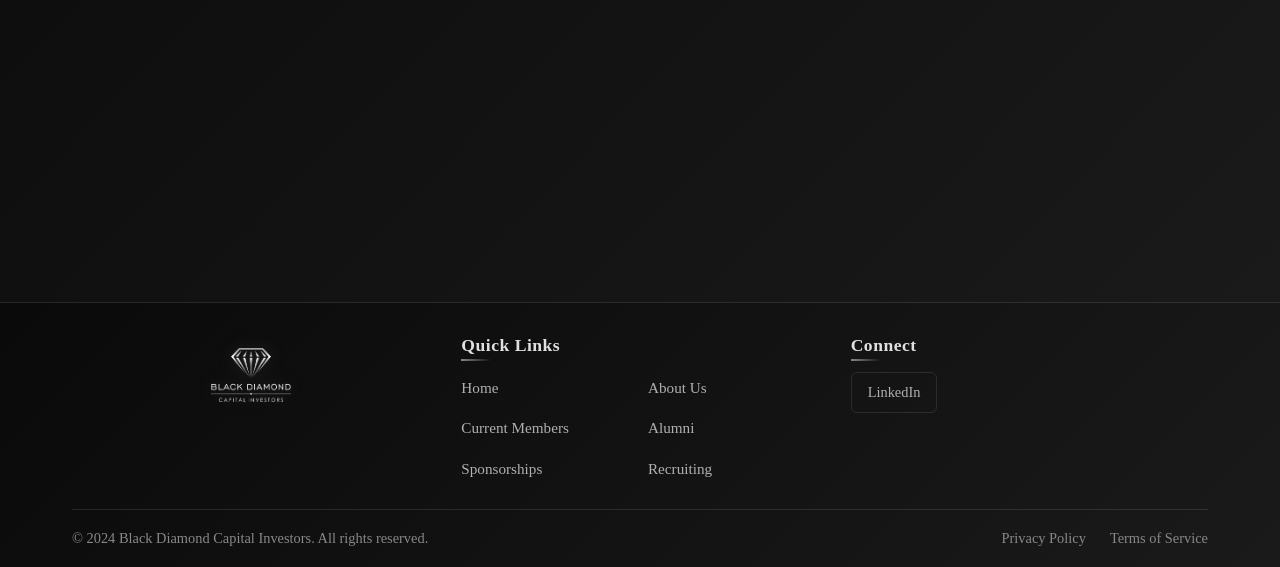
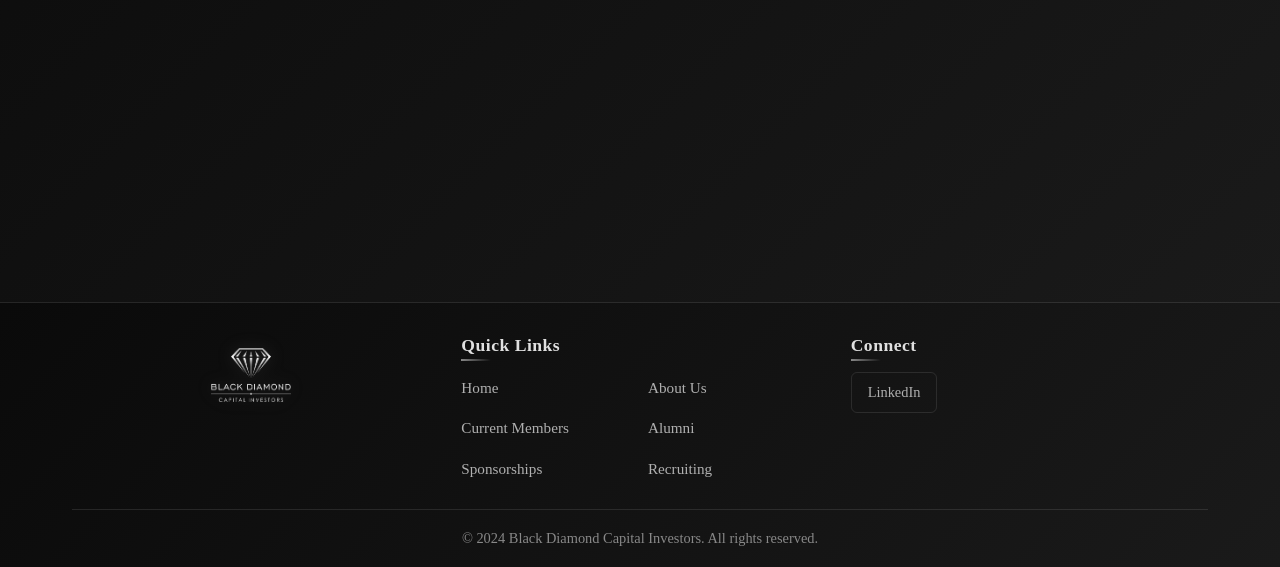
Before and after one commit to lb1717/bdcwebsite, a React (Create React App) app: page /recruiting in a window 1280 px wide. Shown: the part 618-1185 px from the top of the page. Built offline with nearby package versions, Linux system fonts and the light colour scheme.

Commit message:
Remove Terms of Service and Privacy Policy buttons, add scroll to top on navigation

```diff
--- a/src/App.tsx
+++ b/src/App.tsx
@@ -1,5 +1,5 @@
-import React from 'react';
-import { BrowserRouter as Router, Routes, Route } from 'react-router-dom';
+import React, { useEffect } from 'react';
+import { BrowserRouter as Router, Routes, Route, useLocation } from 'react-router-dom';
 import './App.css';
 import Navbar from './components/Navbar';
 import Home from './pages/Home';
@@ -10,10 +10,22 @@ import Sponsorships from './pages/Sponsorships';
 import Recruiting from './pages/Recruiting';
 import Footer from './components/Footer';
 
+// Component to handle scroll to top on route changes
+function ScrollToTop() {
+  const { pathname } = useLocation();
+
+  useEffect(() => {
+    window.scrollTo(0, 0);
+  }, [pathname]);
+
+  return null;
+}
+
 function App() {
   return (
     <Router>
       <div className="App">
+        <ScrollToTop />
         <Navbar />
         <main className="main-content">
           <Routes>
--- a/src/components/Footer.css
+++ b/src/components/Footer.css
@@ -128,7 +128,7 @@
 
 .footer-bottom-content {
   display: flex;
-  justify-content: space-between;
+  justify-content: center;
   align-items: center;
   flex-wrap: wrap;
   gap: 1rem;
--- a/src/components/Footer.tsx
+++ b/src/components/Footer.tsx
@@ -44,10 +44,6 @@ const Footer: React.FC = () => {
         <div className="footer-bottom">
           <div className="footer-bottom-content">
             <p>&copy; 2024 Black Diamond Capital Investors. All rights reserved.</p>
-            <div className="footer-bottom-links">
-              <button className="footer-link-button">Privacy Policy</button>
-              <button className="footer-link-button">Terms of Service</button>
-            </div>
           </div>
         </div>
       </div>
```
